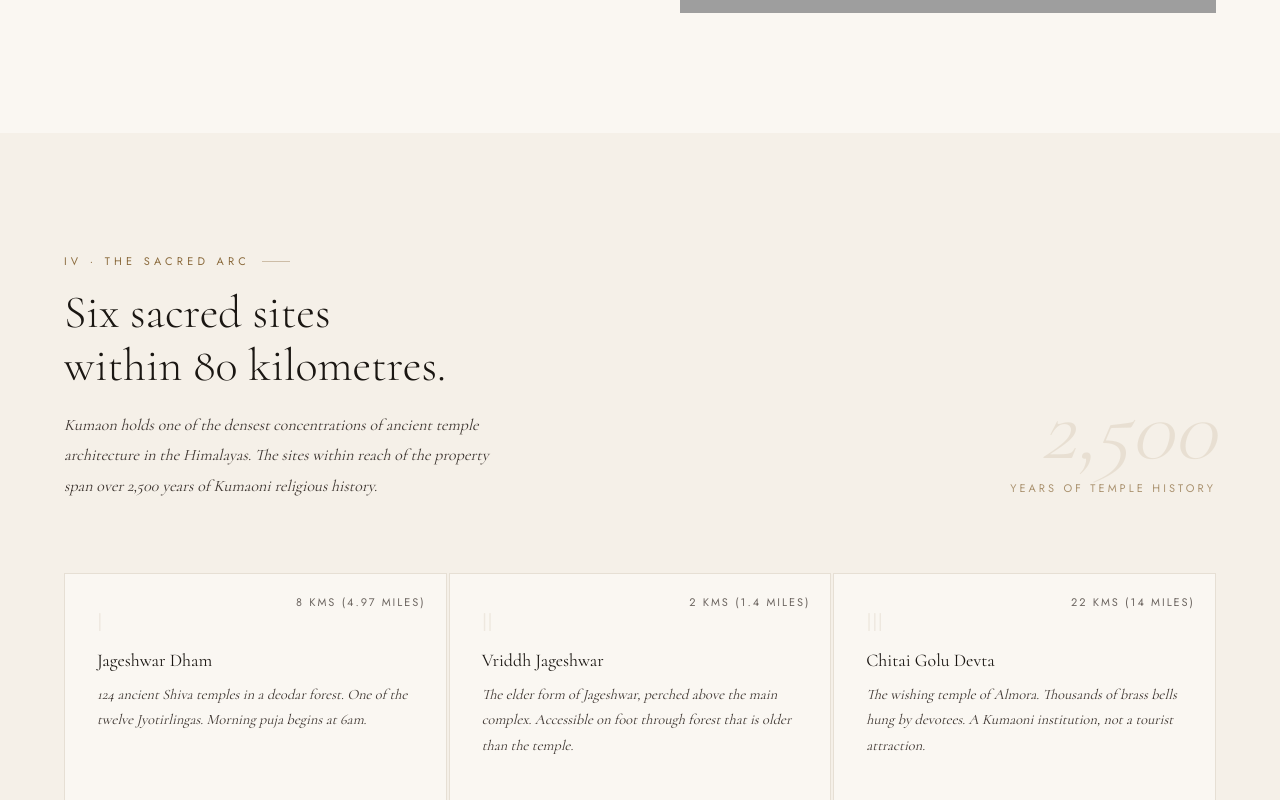
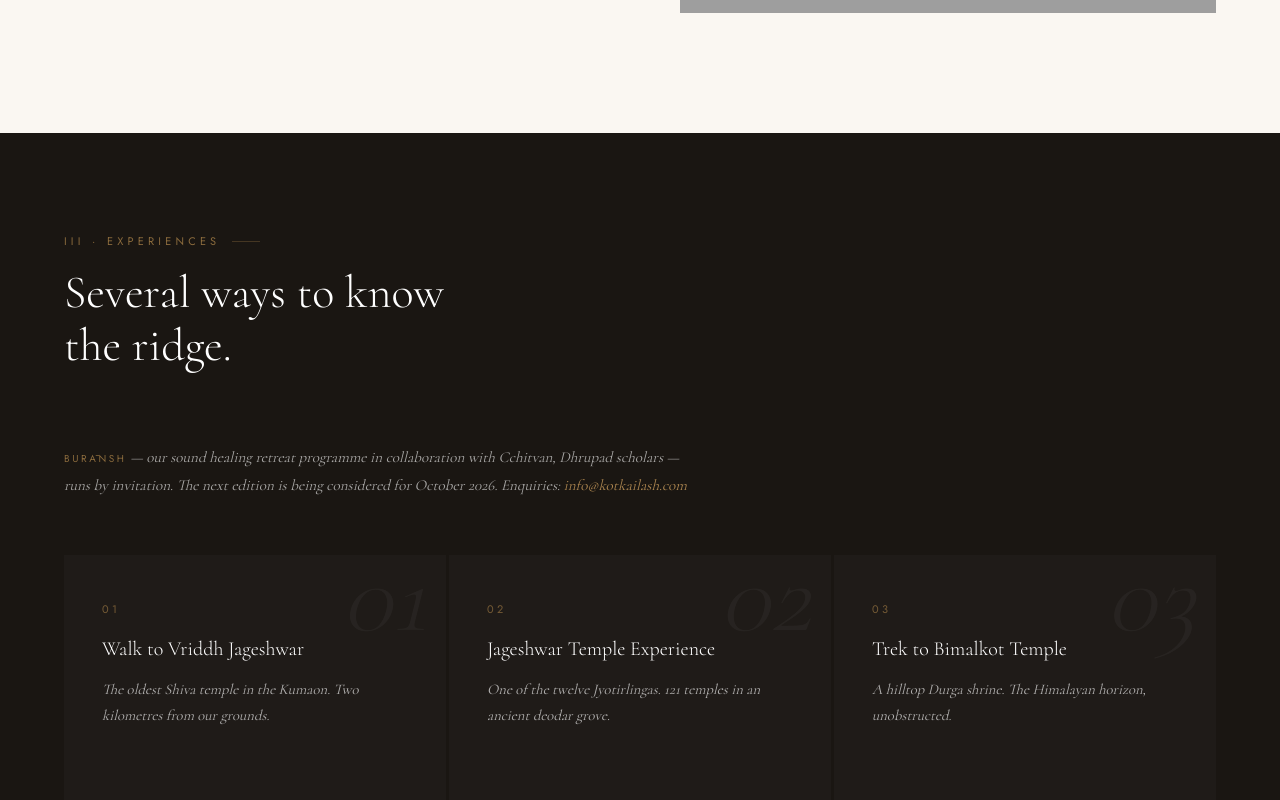
Before and after one commit to sushamanarjun/kot-kailash, a Next.js app: page / in a window 1280 px wide. Shown: the part 4780-5580 px from the top of the page. Built offline with nearby package versions, Linux system fonts and the light colour scheme; no server answers; grey boxes are pictures that could not be loaded.

Commit message:
HOMEPAGE  · Burānsh

```diff
--- a/app/page.tsx
+++ b/app/page.tsx
@@ -6,6 +6,7 @@ import Manifesto from '@/components/sections/Manifesto';
 import FullBleedImage from '@/components/sections/FullBleedImage';
 import Rooms from '@/components/sections/Rooms';
 import Tehni from '@/components/sections/Tehni';
+import Experiences from '@/components/sections/Experiences';
 import Seasons from '@/components/sections/Seasons';
 import SacredArc from '@/components/sections/SacredArc';
 import Testimonials from '@/components/sections/Testimonials';
@@ -47,6 +48,7 @@ export default function HomePage() {
       <Rooms compact />
       <Seasons />
       <Tehni compact />
+      <Experiences preview />
       <SacredArc compact />
       <Testimonials />
       <PressBar />
--- a/components/sections/Experiences.tsx
+++ b/components/sections/Experiences.tsx
@@ -84,6 +84,37 @@ export default function Experiences({ standalone = false, preview = false }: Exp
               </div>
             )}
           </div>
+        </RevealWrapper>
+      )}
+
+      {/* ── Burānsh note ── */}
+      {!standalone && (
+        <RevealWrapper>
+          <p style={{
+            fontFamily: 'var(--serif)',
+            fontSize: '0.95rem',
+            fontStyle: 'italic',
+            color: 'rgba(255,255,255,0.62)',
+            lineHeight: 1.8,
+            marginBottom: '56px',
+            maxWidth: '640px',
+          }}>
+            <span style={{
+              fontFamily: 'var(--sans)',
+              fontSize: '10px',
+              fontStyle: 'normal',
+              letterSpacing: '0.26em',
+              textTransform: 'uppercase',
+              color: 'var(--gold)',
+            }}>Burānsh</span>
+            {' '}— our sound healing retreat programme in collaboration with Cchitvan, Dhrupad scholars — runs by invitation. The next edition is being considered for October 2026. Enquiries:{' '}
+            <a
+              href="mailto:info@kotkailash.com"
+              style={{ color: 'rgba(197,153,90,0.85)', textDecoration: 'none' }}
+            >
+              info@kotkailash.com
+            </a>
+          </p>
         </RevealWrapper>
       )}
 
```
